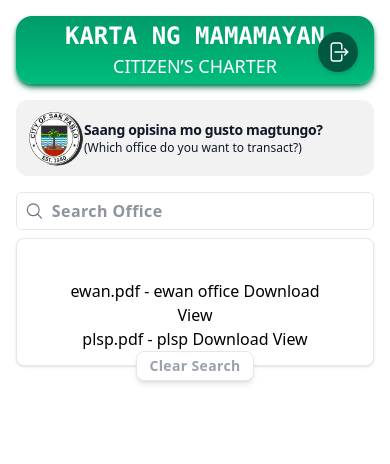
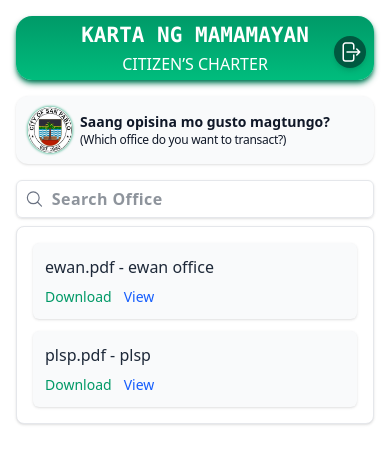
Before and after one commit to trisssh/CC--Landing-Page-Quick-Search-2026, a React (Vite) app: page /next in a window 390 px wide. Shown: the top 464 px of the page. Built offline with nearby package versions, Linux system fonts and the light colour scheme.

Commit message:
Adjust Responsiveness

```diff
--- a/src/NextPage.jsx
+++ b/src/NextPage.jsx
@@ -14,19 +14,21 @@ export default function NextPage() {
 
   return (
     <>
-      <section className="flex flex-col gap-4 m-4">
+      <section className="flex flex-col gap-4 m-4 sm:bg-amber-300 md:bg-red-600 lg:bg-blue-700">
         <header className="relative bg-gradient-to-b from-[#009A68] to-emerald-500 text-white rounded-2xl p-1 shadow-md shadow-emerald-700">
           {/* Centered Title */}
           <article className="text-center">
-            <h1 className="text-2xl md:text-3xl font-bold font-mono">
+            <h1 className="text-[21px] sm:text-2xl md:text-3xl font-bold font-mono">
               KARTA NG MAMAMAYAN
             </h1>
-            <p className="text-lg md:text-2xl">CITIZEN’S CHARTER</p>
+            <p className="text-base sm:text-lg md:text-2xl">
+              CITIZEN’S CHARTER
+            </p>
           </article>
 
           {/* Top-right button with tooltip */}
-          <div className="absolute top-4 right-4 group">
-            <button className="bg-[#005840] p-2 md:p-3 rounded-full cursor-pointer shadow-md">
+          <div className="absolute top-5 right-2 md:top-4 md:right-4 group">
+            <button className="bg-[#005840] p-1 md:p-3 rounded-full cursor-pointer shadow-md">
               <svg
                 xmlns="http://www.w3.org/2000/svg"
                 fill="none"
@@ -56,29 +58,31 @@ export default function NextPage() {
           </div>
         </header>
 
-        <div className="bg-[#F2F2F2] text-left items-center justify-start md:gap-2 text-gray-900 rounded-xl p-2 md:p-4 flex">
+        {/* Interactive Message */}
+        <section className="bg-gray-50 shadow-sm gap-1 text-left items-center justify-start md:gap-2 text-gray-900 rounded-xl p-2 md:p-4 flex">
           <img
             src="src/assets/logo-SPC-est.png"
-            className="size-15 md:size-18  drop-shadow-[3px_1px_0px_#2b2b2b]"
+            className="size-13 md:size-18  drop-shadow-[0_0_0.1rem_#009A68]"
           />
 
           <article>
-            <h1 className="text-sm md:text-base font-bold tracking-tight md:tracking-wide">
+            <h1 className="text-sm sm:text-base font-bold sm:tracking-wide">
               Saang opisina mo gusto magtungo?
             </h1>
-            <p className="text-xs md:text-sm">
+            <p className="text-xs md:text-sm tracking-tight sm:tracking-wide">
               (Which office do you want to transact?)
             </p>
           </article>
-        </div>
+        </section>
 
+        {/* MAIN CONTENT  -- QUICK SEARCH */}
         <section>
           {/* SEARCH */}
           <div>
             {/* <label className="block text-sm md:text-base text-gray-500 font-medium">
               Search Office
             </label> */}
-            <div className="flex justify-center items-center border border-gray-200 py-1.5 rounded-md focus:outline-red-600 px-2 mb-2">
+            <div className="flex justify-center items-center border border-gray-200 py-1.5 rounded-md focus:outline-red-600 px-2 mb-2 shadow-sm">
               {/* SVG */}
               <svg
                 xmlns="http://www.w3.org/2000/svg"
@@ -104,26 +108,46 @@ export default function NextPage() {
             </div>
           </div>
 
-          <div className=" text-center flex-col items-center justify-center backdrop-blur-lg bg-white border border-gray-200 rounded-lg shadow h-full max-h-32 p-10">
-            { results.length > 0 ? (
-              <ul>
-                { results.map((res) => (
-                  <li key={res.name}>
-                    <span>{res.name} - {res.office}</span>
-                    <a href={res.link} download> Download </a>
-                    <a href={res.link} target="_blank"> View </a>
+          {/* Table/card Content */}
+          <div className="flex flex-col bg-white border border-gray-200 rounded-lg shadow max-h-80">
+            {/* Content */}
+            <div className="flex-1 overflow-y-auto p-4">
+              {results.length > 0 ? (
+                <ul className="space-y-3">
+                  {results.map((res) => (
+                    <li
+                      key={res.name}
+                      className="flex flex-col md:flex-row md:items-center md:justify-between bg-gray-50 rounded-md p-3 shadow-sm"
+                    >
+                      <span className="font-medium text-gray-800">
+                        {res.name} - {res.office}
+                      </span>
+
+                      <div className="flex gap-3 mt-2 md:mt-0">
+                        <a
+                          href={res.link}
+                          download
+                          className="text-sm text-emerald-600 hover:underline"
+                        >
+                          Download
+                        </a>
+                        <a
+                          href={res.link}
+                          target="_blank"
+                          className="text-sm text-blue-600 hover:underline"
+                        >
+                          View
+                        </a>
+                      </div>
                     </li>
                   ))}
                 </ul>
               ) : (
-              <div colSpan="6" className="text-center text-gray-400">
+                <div className="flex items-center justify-center h-full text-gray-400">
                   No data found
                 </div>
               )}
-
-            <button className="backdrop-blur-lg bg-white border border-gray-200 rounded-lg shadow-md py-1 px-3 font-semibold tracking-wide text-gray-400 text-sm cursor-pointer">
-              Clear Search
-            </button>
+            </div>
           </div>
         </section>
       </section>
```
Lines whose indentation alone changed are shown as unchanged.
